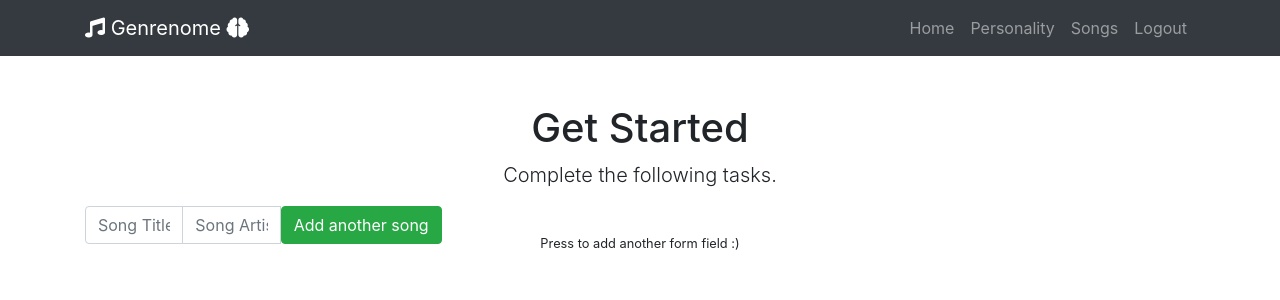
After one commit to chrizandr/Genrenome, a Flask app: template templates/songs.html in a window 1280 px wide. The commit adds this page. Shown: the top 300 px of the page. Run offline with Flask 2, Linux system fonts and the light colour scheme; the template is opened without the code that fills it, so the values that code supplies are empty; parts of the project's set-up code (start-up, migrations or seed data) failed here and were passed over; some libraries are stand-ins or nearby versions.

Commit message:
New music form sample, gevent update.

```diff
--- a/app.py
+++ b/app.py
@@ -5,6 +5,8 @@ from flask import Flask
 from flask import request
 from flask import session
 from flask import render_template, url_for, redirect, flash
+
+from gevent.pywsgi import WSGIServer
 
 import pdb
 from sqlalchemy.orm import scoped_session
@@ -81,10 +83,10 @@ def annotate():
         return redirect(url_for("index"))
 
 
-@app.route('/music', methods=['GET', 'POST'])
-def music():
+@app.route('/songs', methods=['GET', 'POST'])
+def songs():
     """Index Page."""
-    context = {"music": True}
+    context = {"songs": True}
     return render_template("index.html", **context)
     if 'admin' in session:
         return redirect(url_for("admin"))
@@ -189,14 +191,14 @@ if __name__ == "__main__":
 
     IP_addr = sys.argv[1]
     port = sys.argv[2]
+    # try:
+    #     print("Running server...")
+    #     app.run(host=IP_addr, debug=True, port=int(port))
+
+    http_server = WSGIServer((IP_addr, int(port)), app)
+    print("Server running on http://{}:{}".format(IP_addr, port))
     try:
-        print("Running server...")
-        app.run(host=IP_addr, debug=True, port=int(port))
-
-    # http_server = WSGIServer((IP_addr, int(port)), app)
-    # print("Server running on http://{}:{}".format(IP_addr, port))
-    # try:
-    #     http_server.serve_forever()
+        http_server.serve_forever()
     except KeyboardInterrupt:
         print("Exiting server")
         sys.exit(0)
--- a/templates/layout.html
+++ b/templates/layout.html
@@ -56,10 +56,10 @@
                 <li class="nav-item"><a class="nav-link" href="/personality">Personality<span class="sr-only">(current)</span></a></li>
               {% endif %}
 
-              {% if music %}
-                <li class="nav-item active"><a class="nav-link" href="#">Music<span class="sr-only">(current)</span></a></li>
+              {% if songs %}
+                <li class="nav-item active"><a class="nav-link" href="#">Songs<span class="sr-only">(current)</span></a></li>
               {% else %}
-                <li class="nav-item"><a class="nav-link" href="/music">Music<span class="sr-only">(current)</span></a></li>
+                <li class="nav-item"><a class="nav-link" href="/songs">Songs<span class="sr-only">(current)</span></a></li>
               {% endif %}
 
           {% endif %}
@@ -77,6 +77,7 @@
     <!-- Bootstrap core JavaScript -->
     <script src="static/jquery/jquery.min.js"></script>
     <script src="static/bootstrap/js/bootstrap.bundle.min.js"></script>
+    {% block scripts %}{% endblock %}
 
   </body>
 
--- /dev/null
+++ b/templates/songs.html
@@ -0,0 +1,71 @@
+{% extends "layout.html" %}
+
+{% block style %}
+<style>
+.entry:not(:first-of-type)
+{
+    margin-top: 10px;
+}
+
+.glyphicon
+{
+    font-size: 12px;
+}
+</style>
+{% endblock %}
+
+{% block content %}
+<div class="row">
+  <div class="col-lg-12 text-center">
+  <h1 class="mt-5">Get Started</h1>
+  <p class="lead">Complete the following tasks.</p>
+    <div class="container-center">
+    <div class="card-columns">
+      <div class="controls">
+                <form role="form" autocomplete="off">
+                    <div class="entry input-group col-xs-3">
+                        <input class="form-control" name="title[]" type="text" placeholder="Song Title" />
+                        <input class="form-control" name="artist[]" type="text" placeholder="Song Artist" /> <br><br>
+                    	<span class="input-group-btn">
+                            <button class="btn btn-success btn-add" type="button">
+                                <span class="glyphicon glyphicon-plus"></span> Add another song
+                            </button>
+                        </span>
+                    </div>
+                </form>
+            <br>
+            <small>Press <span class="glyphicon glyphicon-plus gs"></span> to add another form field :)</small>
+        </div>
+    </div>
+</div>
+  </div>
+</div>
+{% endblock %}
+
+{% block scripts %}
+<script>
+$(function()
+{
+    $(document).on('click', '.btn-add', function(e)
+    {
+        e.preventDefault();
+
+        var controlForm = $('.controls form:first'),
+            currentEntry = $(this).parents('.entry:first'),
+            newEntry = $(currentEntry.clone()).appendTo(controlForm);
+
+        newEntry.find('input').val('');
+        controlForm.find('.entry:not(:last) .btn-add')
+            .removeClass('btn-add').addClass('btn-remove')
+            .removeClass('btn-success').addClass('btn-danger')
+            .html('<span class="glyphicon glyphicon-minus"></span>');
+    }).on('click', '.btn-remove', function(e)
+    {
+		$(this).parents('.entry:first').remove();
+
+		e.preventDefault();
+		return false;
+	});
+});
+</script>
+{% endblock %}
```
